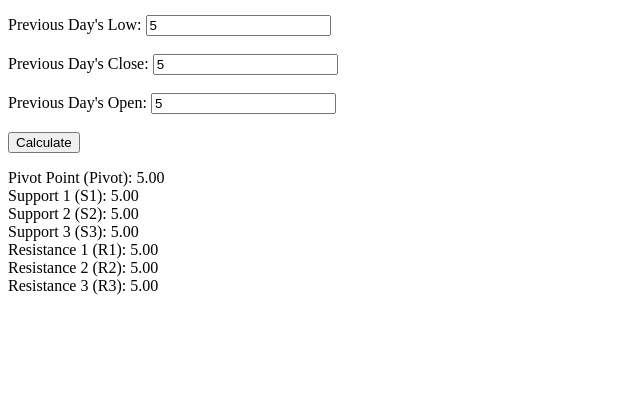
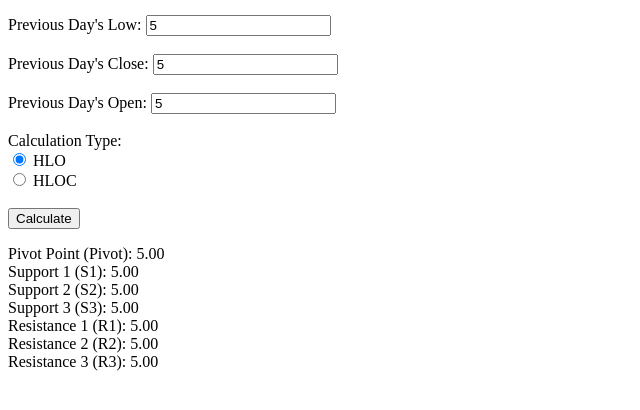
Before and after one commit to dakrav7/ShareMarket, a plain HTML site: page docs/index.html in a window 1280 px wide. Both pictures are taken after typing "5", "5", "5", "5" into the empty fields and a click on the button "Calculate". Shown: the part 104-514 px from the top of the page, without its empty margins (0-640 px from the left). Drawn offline with Linux system fonts and the light colour scheme.

Commit message:
Update index.html

```diff
--- a/docs/index.html
+++ b/docs/index.html
@@ -22,6 +22,12 @@
   <label for="open">Previous Day's Open:</label>
   <input type="number" id="open" name="open" required><br><br>
 
+  <label>Calculation Type:</label><br>
+  <input type="radio" id="hlo" name="calculationType" value="hlo" checked>
+  <label for="hlo">HLO</label><br>
+  <input type="radio" id="hloc" name="calculationType" value="hloc">
+  <label for="hloc">HLOC</label><br><br>
+
   <button type="button" onclick="calculatePivot()">Calculate</button>
 </form>
 
@@ -33,16 +39,29 @@ function calculatePivot() {
   var L = parseFloat(document.getElementById("low").value);
   var C = parseFloat(document.getElementById("close").value);
   var O = parseFloat(document.getElementById("open").value);
+  var calculationType = document.querySelector('input[name="calculationType"]:checked').value;
 
-  var Pivot = (H + C + L + O) / 4;
-  var R1 = 2 * Pivot - L;
-  var R2 = Pivot + (R1 - (2 * Pivot - H));
-  var R3 = H + 2 * (Pivot - L);
-  var S1 = 2 * Pivot - H;
-  var S2 = Pivot - (R1 - S1);
-  var S3 = L - 2 * (H - Pivot);
+  var P, R1, R2, R3, S1, S2, S3;
 
-  var result = "Pivot Point (Pivot): " + Pivot.toFixed(2) + "<br>";
+  if (calculationType === "hlo") {
+    P = (H + L + C) / 3;
+    R1 = (P * 2) - L;
+    R2 = P + (H - L);
+    R3 = H + 2 * (P - L);
+    S1 = (P * 2) - H;
+    S2 = P - (H - L);
+    S3 = L - 2 * (H - P);
+  } else if (calculationType === "hloc") {
+    var Pivot = (H + C + L + O) / 4;
+    R1 = 2 * Pivot - L;
+    R2 = Pivot + (R1 - (2 * Pivot - H));
+    R3 = H + 2 * (Pivot - L);
+    S1 = 2 * Pivot - H;
+    S2 = Pivot - (R1 - S1);
+    S3 = L - 2 * (H - Pivot);
+  }
+
+  var result = "Pivot Point (Pivot): " + (calculationType === "hloc" ? Pivot.toFixed(2) : P.toFixed(2)) + "<br>";
   result += "Support 1 (S1): " + S1.toFixed(2) + "<br>";
   result += "Support 2 (S2): " + S2.toFixed(2) + "<br>";
   result += "Support 3 (S3): " + S3.toFixed(2) + "<br>";
```
